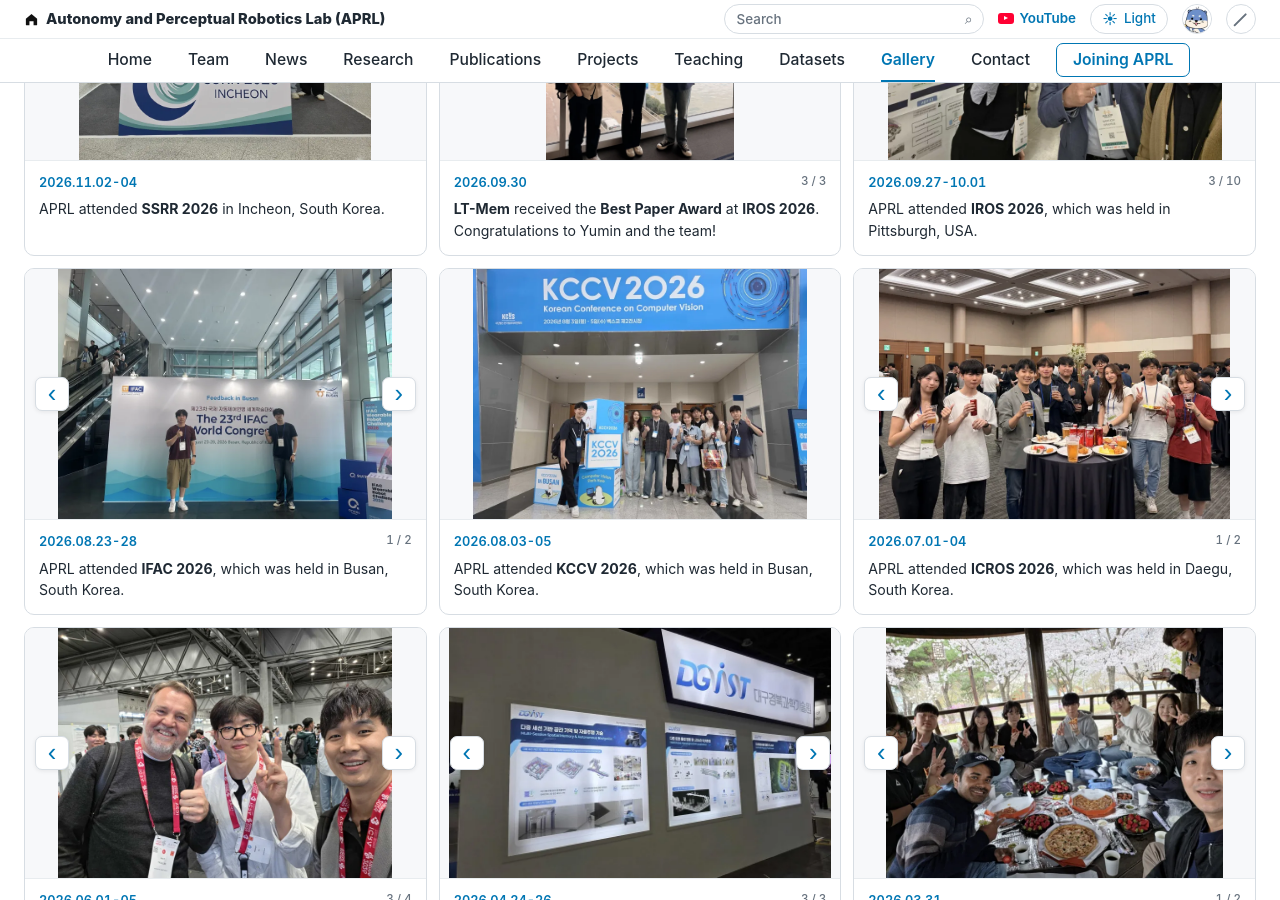
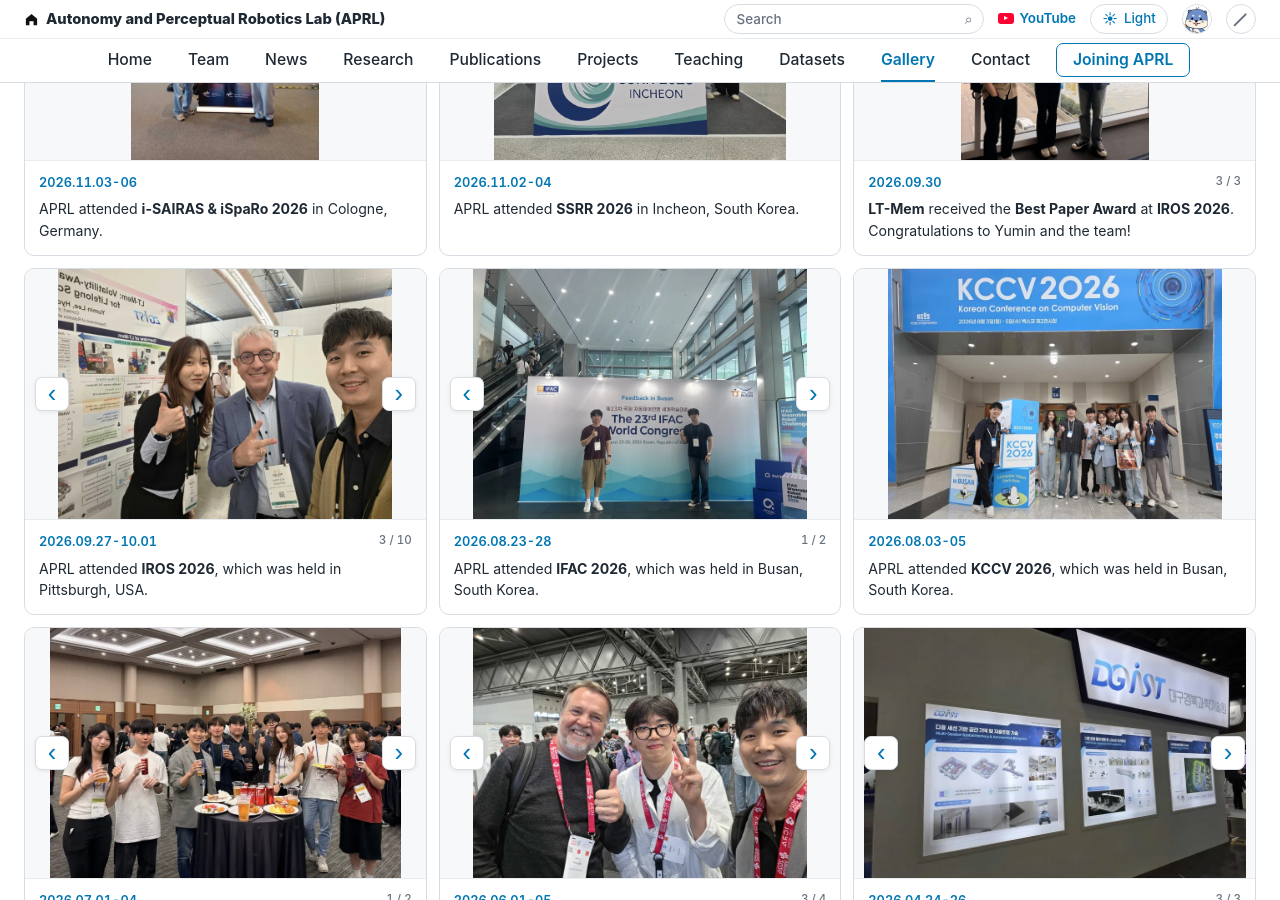
Before and after one commit to team-aprl/team-aprl.github.io, a Jekyll site: the page built from gallery.html, in a window 1280 px wide and 900 px high, scrolled down 421 px. Built offline with Jekyll 4.4.1, drawn with Linux system fonts in a browser that asks for light colours.

Commit message:
Add i-SAIRAS and iSpaRo 2026 gallery photo

```diff
--- a/gallery.html
+++ b/gallery.html
@@ -21,8 +21,15 @@
         <section class="gallery-year-group" aria-labelledby="gallery-year-2026">
           <h2 id="gallery-year-2026" class="gallery-year-heading">2026</h2>
           <div class="gallery-grid gallery-feature-grid">
+          <figure id="isairas-isparo2026">
+            <a href="assets/gallery/previews/gallery-2026-11-03-06-isairas-isparo2026.webp"><img src="assets/gallery/thumbs/gallery-2026-11-03-06-isairas-isparo2026.webp" alt="APRL members at the i-SAIRAS and iSpaRo 2026 conference" width="800" height="1067" loading="eager" fetchpriority="high" decoding="async" /></a>
+            <figcaption>
+              <span class="gallery-caption-head"><span>2026.11.03-06</span></span>
+              <span class="gallery-caption-text">APRL attended <strong>i-SAIRAS &amp; iSpaRo 2026</strong> in Cologne, Germany.</span>
+            </figcaption>
+          </figure>
           <figure id="ssrr2026">
-            <a href="assets/gallery/gallery-2026-11-02-04-ssrr2026.jpg"><img src="assets/gallery/thumbs/gallery-2026-11-02-04-ssrr2026.webp" alt="APRL members at SSRR 2026 in Incheon" width="800" height="686" loading="eager" fetchpriority="high" decoding="async" /></a>
+            <a href="assets/gallery/gallery-2026-11-02-04-ssrr2026.jpg"><img src="assets/gallery/thumbs/gallery-2026-11-02-04-ssrr2026.webp" alt="APRL members at SSRR 2026 in Incheon" width="800" height="686" loading="lazy" decoding="async" /></a>
             <figcaption>
               <span class="gallery-caption-head"><span>2026.11.02-04</span></span>
               <span class="gallery-caption-text">APRL attended <strong>SSRR 2026</strong> in Incheon, South Korea.</span>
```
Also changed, not shown: README.md, assets/gallery/gallery-2026-11-03-06-isairas-isparo2026.jpg (added), assets/gallery/previews/gallery-2026-11-03-06-isairas-isparo2026.webp (added), assets/gallery/thumbs/gallery-2026-11-03-06-isairas-isparo2026.webp (added).
